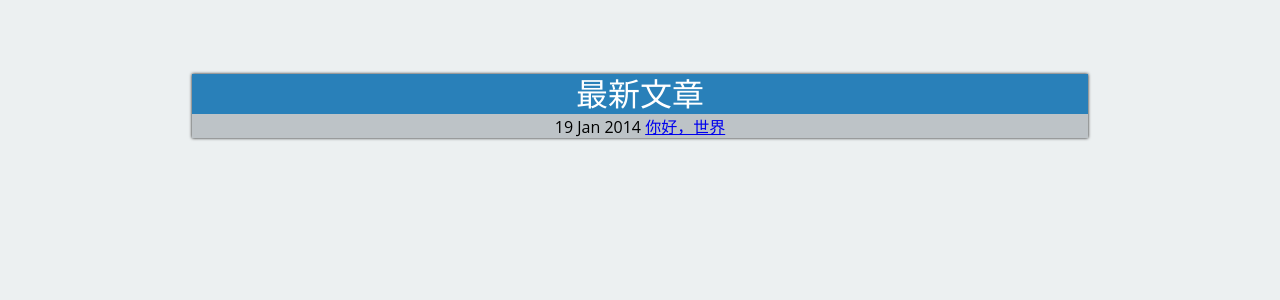
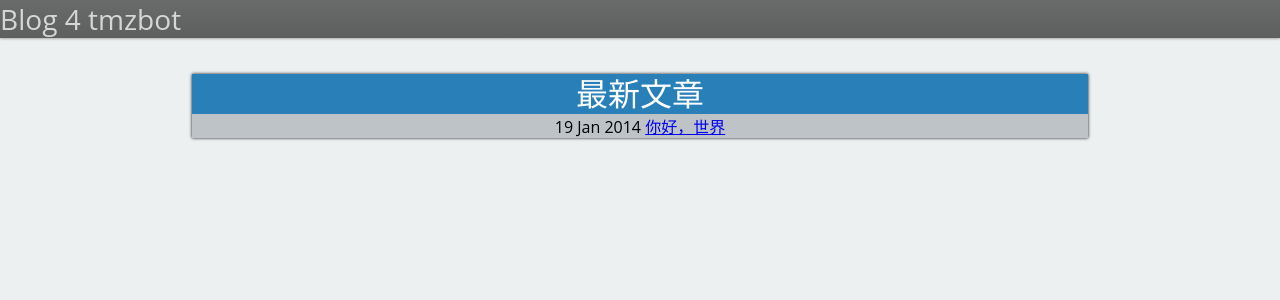
Before and after one commit to iamstupid/iamstupid.github.io, a Jekyll site: the page built from index.htm, in a window 1280 px wide. Shown: the top 300 px of the page. Built offline with Jekyll 4.4.1, drawn with Linux system fonts in a browser that asks for light colours.

Commit message:
Update default.html

```diff
--- a/_layouts/default.html
+++ b/_layouts/default.html
@@ -7,6 +7,10 @@
 　　</head>
 　　<body>
 
+<div class="topbar">
+    <span class="topBar_title" onclick="location.href='http://iamstupid.github.io'">{{ page.title }}</span>
+</div>
+
 　　　　{{ content }}
 
 　　</body>
```
